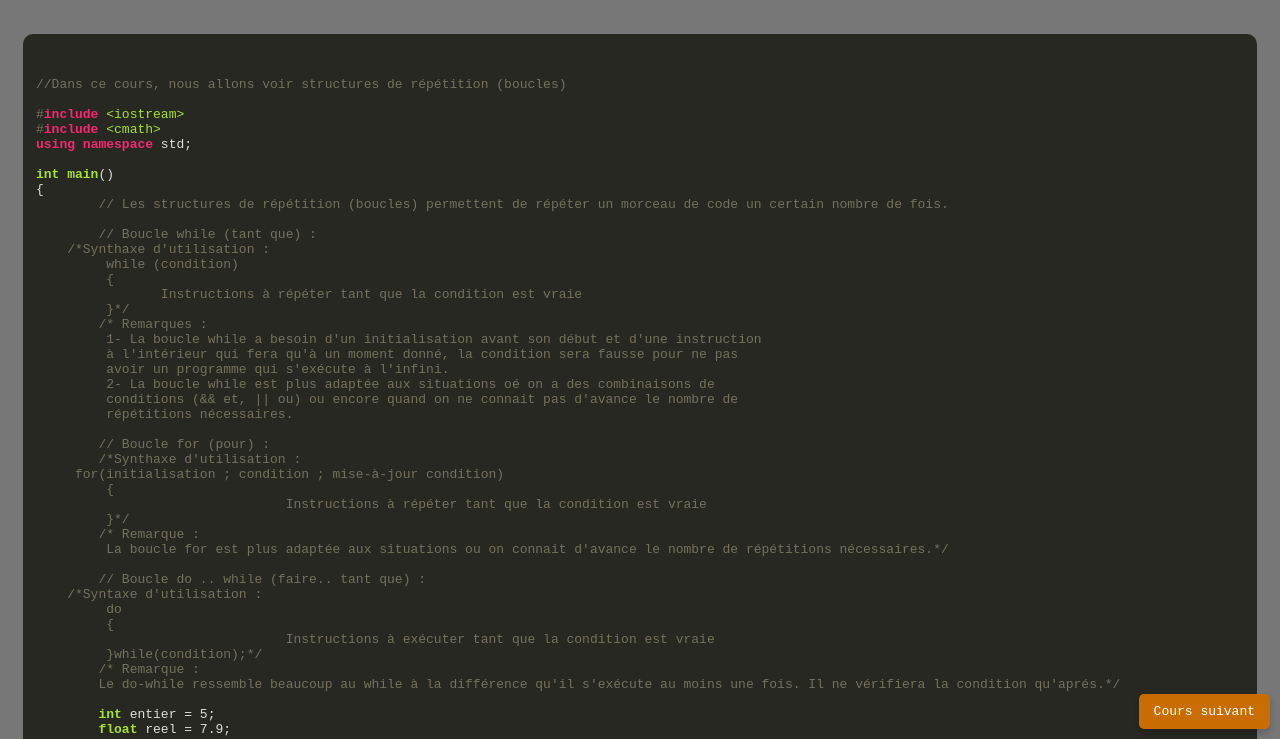
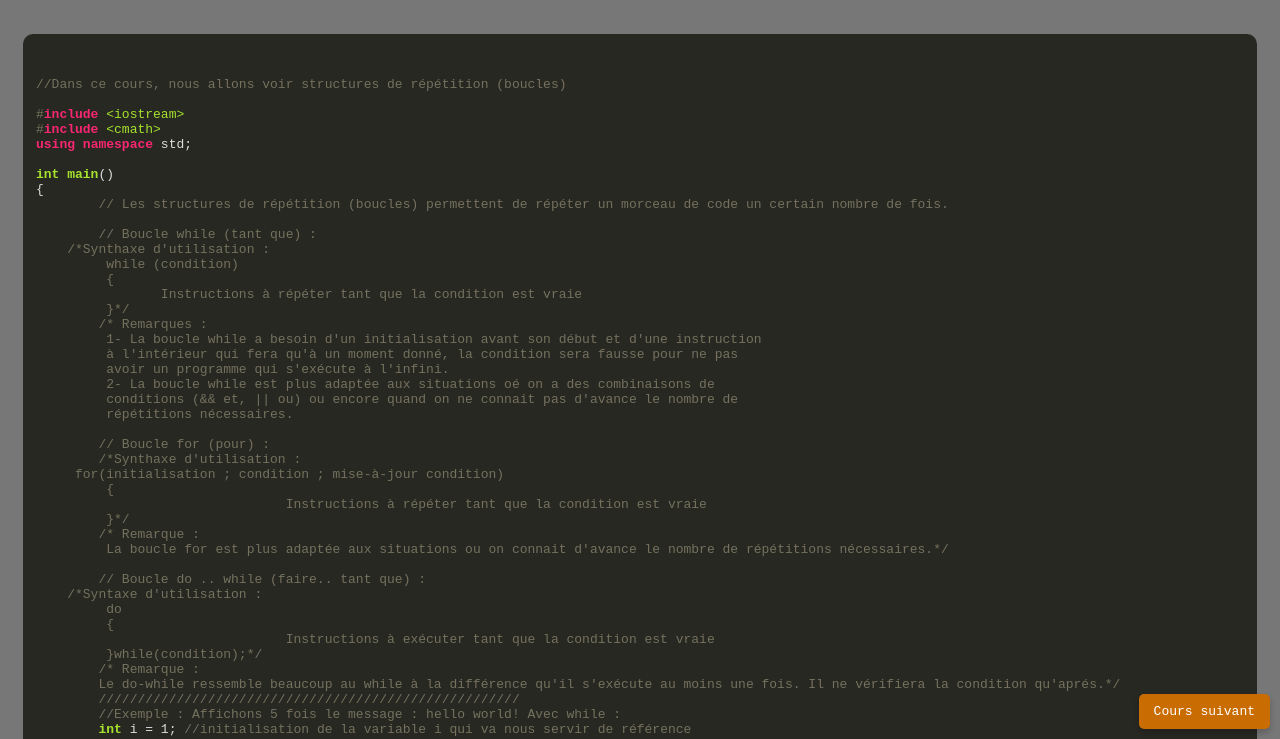
Before and after one commit to MOC-Hacker/mocky.github.com, a plain HTML site: page AutHtml/cours4.html in a window 1280 px wide. Shown: the part 61-800 px from the top of the page. Drawn offline with nearby package versions, Linux system fonts and the light colour scheme.

Commit message:
Ajout cours num 4

```diff
--- a/AutHtml/cours4.html
+++ b/AutHtml/cours4.html
@@ -86,10 +86,6 @@ int main()
 	 }while(condition);*/
 	/* Remarque :
         Le do-while ressemble beaucoup au while à la différence qu'il s'exécute au moins une fois. Il ne vérifiera la condition qu'aprés.*/
-
-	int entier = 5;
-	float reel = 7.9;
-
 	//////////////////////////////////////////////////////
 	//Exemple : Affichons 5 fois le message : hello world! Avec while :
 	int i = 1; //initialisation de la variable i qui va nous servir de référence
```
